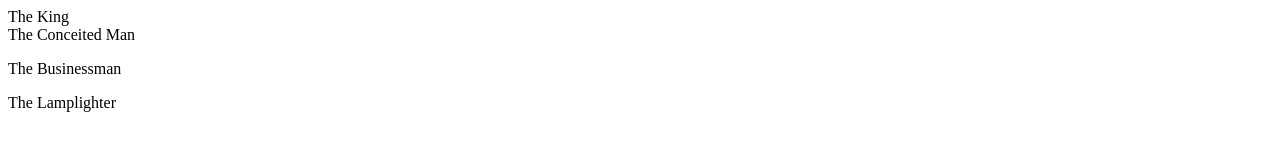
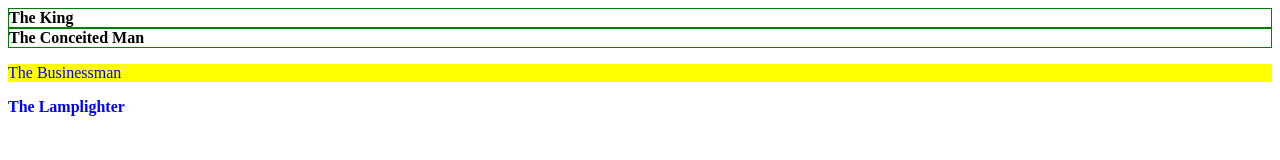
Before and after one commit to CzDev22/Simplest-selectors, a plain HTML site: page index.html in a window 1280 px wide. Drawn offline with Linux system fonts and the light colour scheme.

Commit message:
fix bugs within link to style

```diff
--- a/index.html
+++ b/index.html
@@ -5,7 +5,7 @@
     <meta http-equiv="X-UA-Compatible" content="IE=edge">
     <meta name="viewport" content="width=device-width, initial-scale=1.0">
     <title>Document</title>
-    <link rel="stylesheet" href="/.style.css">
+    <link rel="stylesheet" href="./style.css">
 </head>
 <body>
     <div class="container">
```
